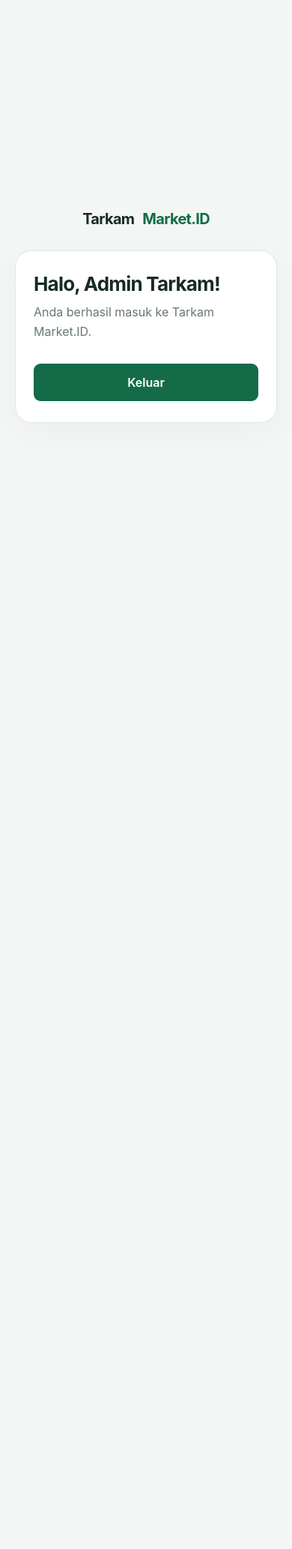
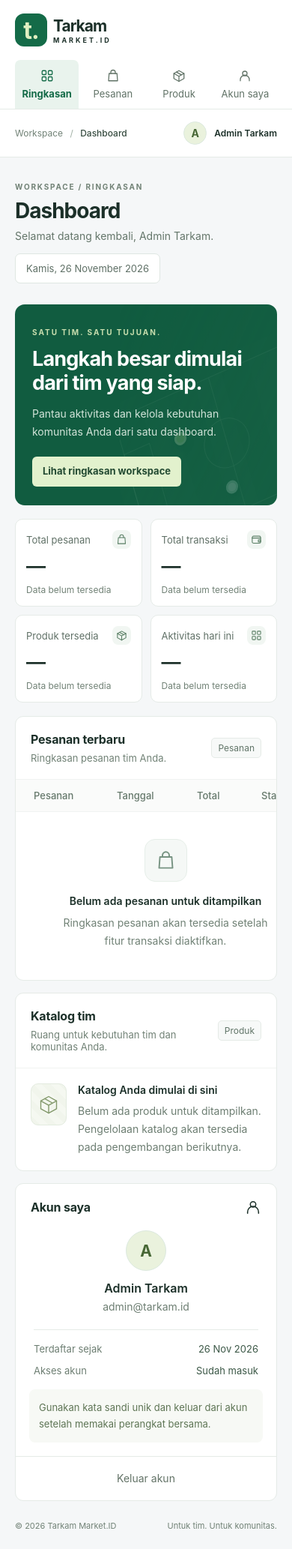
Before and after one commit to Aditkaya/Tarkam-market, a Laravel app: template resources/views/dashboard.blade.php in a window 390 px wide. Shown: the whole page at 75% size. Before the commit the page ends 564 px from the top, so only its background shows below. Run offline with Laravel 12, Linux system fonts and the light colour scheme; a user stored in the database is signed in; data comes from the database, SQL or seed files in the repository; the template is opened without the code that fills it: most values are stand-ins (such as "Sample title", 1, 10 or a date in 2020).

Commit message:
Build responsive Tarkam Market dashboard

```diff
--- /dev/null
+++ b/public/js/dashboard.js
@@ -0,0 +1,11 @@
+const links = [...document.querySelectorAll('.nav-link')];
+function updateNavigation() {
+  links.forEach(link => {
+    const active = link.getAttribute('href') === (location.hash || '#overview');
+    link.classList.toggle('active', active);
+    if (active) link.setAttribute('aria-current', 'location');
+    else link.removeAttribute('aria-current');
+  });
+}
+window.addEventListener('hashchange', updateNavigation);
+updateNavigation();
--- a/resources/views/dashboard.blade.php
+++ b/resources/views/dashboard.blade.php
@@ -4,19 +4,50 @@
     <meta charset="UTF-8">
     <meta name="viewport" content="width=device-width, initial-scale=1">
     <title>Dashboard • Tarkam Market.ID</title>
-    <link rel="stylesheet" href="{{ asset('css/app.css') }}">
+    <link rel="stylesheet" href="{{ asset('css/dashboard.css') }}">
 </head>
 <body>
-    <main>
-        <div class="brand">Tarkam <span>Market.ID</span></div>
-        <section class="card">
-            <h1>Halo, {{ auth()->user()->name }}!</h1>
-            <p class="intro">Anda berhasil masuk ke Tarkam Market.ID.</p>
-            <form method="POST" action="{{ route('logout') }}">
-                @csrf
-                <button type="submit" class="submit">Keluar</button>
-            </form>
+@php
+    $user = auth()->user();
+    $initial = \Illuminate\Support\Str::upper(\Illuminate\Support\Str::substr($user->name, 0, 1));
+    $icons = [
+        'grid' => '<rect x="3" y="3" width="7" height="7" rx="1.5"/><rect x="14" y="3" width="7" height="7" rx="1.5"/><rect x="3" y="14" width="7" height="7" rx="1.5"/><rect x="14" y="14" width="7" height="7" rx="1.5"/>',
+        'bag' => '<path d="M5 8h14l1 13H4L5 8Z"/><path d="M8 8V6a4 4 0 0 1 8 0v2"/>',
+        'box' => '<path d="m12 3 9 5v9l-9 5-9-5V8l9-5Z"/><path d="m3 8 9 5 9-5M12 13v9M7.5 5.5l9 5"/>',
+        'user' => '<circle cx="12" cy="8" r="4"/><path d="M4 21v-2a8 8 0 0 1 16 0v2"/>',
+        'wallet' => '<rect x="3" y="5" width="18" height="15" rx="3"/><path d="M3 9h18m-5 4h5v4h-5z"/>',
+    ];
+@endphp
+<a class="skip-link" href="#overview">Lewati navigasi</a>
+<aside class="sidebar" aria-label="Menu utama">
+    <a class="brand" href="{{ route('dashboard') }}"><span class="brand-mark">t.</span><span>Tarkam <small>MARKET.ID</small></span></a>
+    <div class="workspace"><span class="workspace-icon">TM</span><div>Workspace Anda<small>Tarkam Market.ID</small></div></div>
+    <p class="nav-label">MENU UTAMA</p>
+    <nav>
+        @foreach (['overview' => ['grid', 'Ringkasan'], 'orders' => ['bag', 'Pesanan'], 'products' => ['box', 'Produk'], 'account' => ['user', 'Akun saya']] as $anchor => [$icon, $label])
+        <a class="nav-link {{ $loop->first ? 'active' : '' }}" href="#{{ $anchor }}" @if($loop->first) aria-current="location" @endif><svg viewBox="0 0 24 24" aria-hidden="true">{!! $icons[$icon] !!}</svg>{{ $label }}</a>
+        @endforeach
+    </nav>
+    <div class="sidebar-bottom"><div class="community-note"><small>DARI LAPANGAN, UNTUK TIM.</small><p>Kebutuhan tim dan komunitas, dalam satu tempat.</p><span></span></div><form method="POST" action="{{ route('logout') }}">@csrf<button class="logout" type="submit">Keluar akun</button></form></div>
+</aside>
+<div class="app-shell">
+    <header class="topbar"><div class="breadcrumb">Workspace <span>/</span> <strong>Dashboard</strong></div><a class="user-chip" href="#account"><span class="avatar">{{ $initial }}</span><span>{{ $user->name }}</span></a></header>
+    <main id="overview">
+        <div class="page-heading"><div><p class="eyebrow">WORKSPACE / RINGKASAN</p><h1>Dashboard</h1><p>Selamat datang kembali, {{ $user->name }}.</p></div><time class="date-pill" datetime="{{ now()->toDateString() }}">{{ now()->locale('id')->translatedFormat('l, d F Y') }}</time></div>
+        <section class="welcome-banner" aria-labelledby="welcome-title"><div class="welcome-copy"><span class="banner-label">SATU TIM. SATU TUJUAN.</span><h2 id="welcome-title">Langkah besar dimulai<br>dari tim yang siap.</h2><p>Pantau aktivitas dan kelola kebutuhan komunitas Anda dari satu dashboard.</p><a class="light-button" href="#workspace-status">Lihat ringkasan workspace</a></div><div class="pitch-art" aria-hidden="true"><div class="pitch"><div class="pitch-center"></div><div class="goal goal-left"></div><div class="goal goal-right"></div><i class="player one"></i><i class="player two"></i><i class="player three"></i></div><span>BUILT FOR YOUR TEAM</span></div></section>
+        <section id="workspace-status" class="metrics" aria-label="Ringkasan workspace">
+            @foreach ([['bag', 'Total pesanan'], ['wallet', 'Total transaksi'], ['box', 'Produk tersedia'], ['grid', 'Aktivitas hari ini']] as [$icon, $label])
+            <article class="metric"><div class="metric-top"><span>{{ $label }}</span><span class="metric-icon"><svg viewBox="0 0 24 24" aria-hidden="true">{!! $icons[$icon] !!}</svg></span></div><strong>—</strong><p>Data belum tersedia</p></article>
+            @endforeach
         </section>
+        <div class="content-grid">
+            <section class="panel orders-panel" id="orders" aria-labelledby="orders-title"><div class="panel-heading"><div><h2 id="orders-title">Pesanan terbaru</h2><p>Ringkasan pesanan tim Anda.</p></div><span class="tag">Pesanan</span></div><div class="table-scroll"><table><thead><tr><th scope="col">Pesanan</th><th scope="col">Tanggal</th><th scope="col">Total</th><th scope="col">Status</th></tr></thead><tbody><tr><td colspan="4"><div class="empty-state"><span class="empty-icon"><svg viewBox="0 0 24 24" aria-hidden="true">{!! $icons['bag'] !!}</svg></span><h3>Belum ada pesanan untuk ditampilkan</h3><p>Ringkasan pesanan akan tersedia setelah fitur transaksi diaktifkan.</p></div></td></tr></tbody></table></div></section>
+            <section class="panel account-panel" id="account" aria-labelledby="account-title"><div class="panel-heading"><h2 id="account-title">Akun saya</h2><svg viewBox="0 0 24 24" aria-hidden="true">{!! $icons['user'] !!}</svg></div><div class="profile"><span class="avatar profile-avatar">{{ $initial }}</span><h3>{{ $user->name }}</h3><p>{{ $user->email }}</p></div><dl><div><dt>Terdaftar sejak</dt><dd>{{ $user->created_at?->locale('id')->translatedFormat('d M Y') ?? '—' }}</dd></div><div><dt>Akses akun</dt><dd>Sudah masuk</dd></div></dl><p class="security-note">Gunakan kata sandi unik dan keluar dari akun setelah memakai perangkat bersama.</p><form class="mobile-logout" method="POST" action="{{ route('logout') }}">@csrf<button class="logout" type="submit">Keluar akun</button></form></section>
+            <section class="panel products-panel" id="products" aria-labelledby="products-title"><div class="panel-heading"><div><h2 id="products-title">Katalog tim</h2><p>Ruang untuk kebutuhan tim dan komunitas Anda.</p></div><span class="tag">Produk</span></div><div class="catalog-empty"><span class="catalog-icon" aria-hidden="true"><svg viewBox="0 0 24 24">{!! $icons['box'] !!}</svg></span><div><h3>Katalog Anda dimulai di sini</h3><p>Belum ada produk untuk ditampilkan. Pengelolaan katalog akan tersedia pada pengembangan berikutnya.</p></div></div></section>
+        </div>
+        <footer><span>© {{ date('Y') }} Tarkam Market.ID</span><span>Untuk tim. Untuk komunitas.</span></footer>
     </main>
+</div>
+<script src="{{ asset('js/dashboard.js') }}" defer></script>
 </body>
 </html>
```
Also changed, not shown: public/css/dashboard.css (added).
